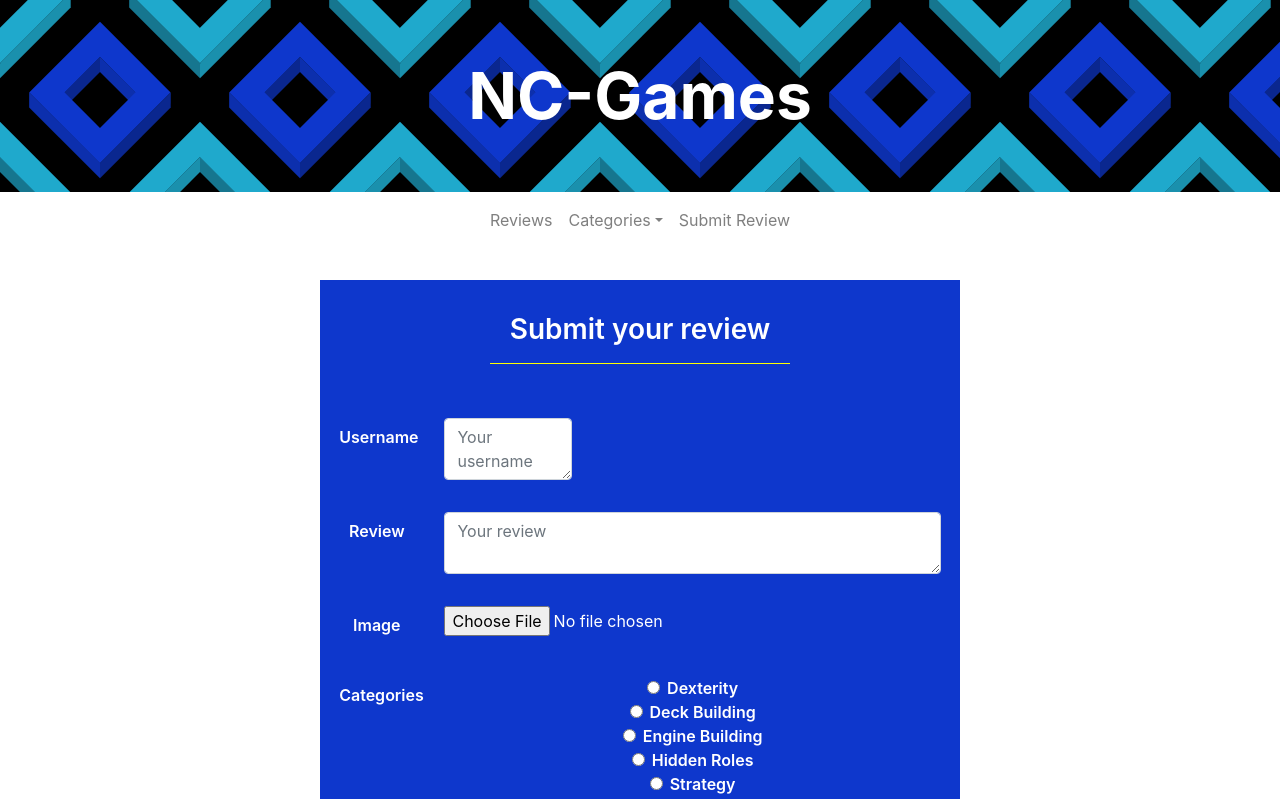
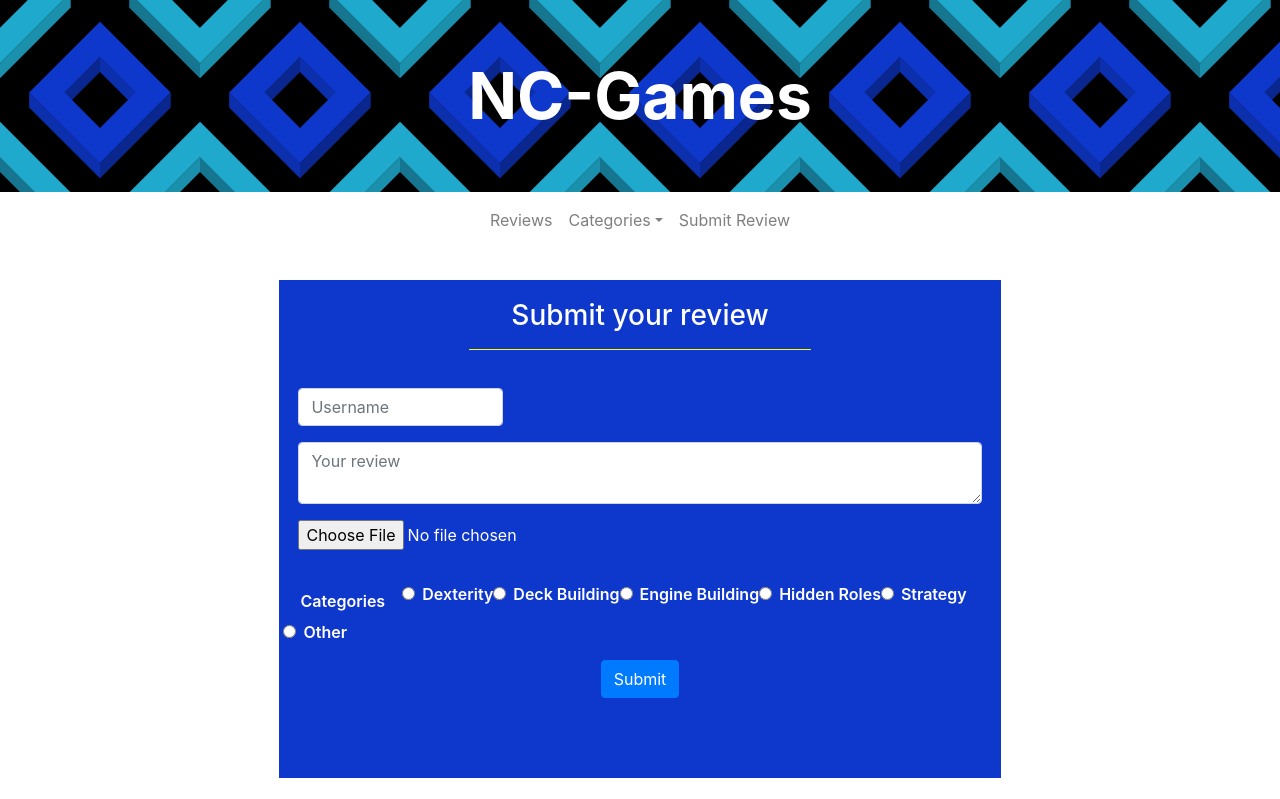
Before and after one commit to juliettecurran/nc-games, a React (Create React App) app: page /new-review in a window 1280 px wide. Shown: the top 799 px of the page. Built offline with nearby package versions, Linux system fonts and the light colour scheme.

Commit message:
Adjusted form styling &  added comment input area

```diff
--- a/src/App.js
+++ b/src/App.js
@@ -29,7 +29,6 @@ function App() {
             <AllReviews selectedCategory={selectedCategory} />
           </Route>
           <Route exact path='/reviews/:review_id'>
-            {/*also by category? */}
             <SingleReview />
           </Route>
           <Route exact path='/new-review'>
--- a/src/Components/Post/NewReviewForm.jsx
+++ b/src/Components/Post/NewReviewForm.jsx
@@ -3,49 +3,48 @@ import Form from 'react-bootstrap/Form';
 import Button from 'react-bootstrap/Button';
 import Col from 'react-bootstrap/Col';
 import Row from 'react-bootstrap/Row';
+import InputGroup from 'react-bootstrap/InputGroup';
+import FormControl from 'react-bootstrap/FormControl';
 import '././newReviewForm.css';
 
 const NewReviewForm = () => {
   return (
     <div>
+      <div class='container'>
         <Form className='postReviewForm'>
+          <div class='formHeader'>
             <h3>Submit your review</h3>
             <hr></hr>
-        <Form.Group as={Row} className='mb-3' controlId='formHorizontalEmail'>
-          <Form.Label column sm={2}>
-            Username
-          </Form.Label>
-          <Col sm={3}>
-            <Form.Control as='textarea' placeholder='Your username' />
+          </div>
+          <div class='username'>
+            <Form.Group as={Row} controlId='username'>
+              <Col sm={12} md={12}>
+                <FormControl id='inlineFormInputGroup' placeholder='Username' />
               </Col>
             </Form.Group>
-
-        <Form.Group
-          as={Row}
-          className='mb-3'
-          controlId='formHorizontalPassword'
-        >
-          <Form.Label column sm={2}>
-            Review
-          </Form.Label>
-          <Col sm={10}>
+          </div>
+          <div class='review'>
+            <Form.Group as={Row} className='mb-3' controlId='review'>
+              <Col sm={12} md={12}>
                 <Form.Control as='textarea' placeholder='Your review' />
               </Col>
             </Form.Group>
+          </div>
+          <div class='uploadFile'>
             <Form.Group as={Row} className='mb-3' controlId='formFile'>
-          <Form.Label column sm={2}>
-            Image
-          </Form.Label>
-          <Col sm={10}>
+              <Col md={10}>
                 <Form.Control type='file' />
               </Col>
             </Form.Group>
+          </div>
+          <div class='categories'>
             <fieldset>
+              <Form.Group></Form.Group>
               <Form.Group as={Row} className='mb-3'>
                 <Form.Label as='legend' column sm={2}>
                   Categories
                 </Form.Label>
-            <Col sm={10}>
+
                 <Form.Check
                   type='radio'
                   label='Dexterity'
@@ -82,18 +81,18 @@ const NewReviewForm = () => {
                   name='formHorizontalRadios'
                   id='formHorizontalRadios3'
                 />
-            </Col>
               </Form.Group>
             </fieldset>
-
+          </div>
+          <div class='submitBtn'>
             <Form.Group as={Row} className='mb-3'>
-          <Col sm={{ span: 10, offset: 2 }}>
               <Button className='submitBtn' type='submit'>
                 Submit
               </Button>
-          </Col>
             </Form.Group>
+          </div>
         </Form>
+      </div>
     </div>
   );
 };
--- a/src/Components/Post/newReviewForm.css
+++ b/src/Components/Post/newReviewForm.css
@@ -1,6 +1,7 @@
 .postReviewForm {
   margin: auto;
-  width: 50%;
+
+  width: 65%;
   background-color: #0e37cc;
   padding: 1.2em;
   margin-top: 2em;
@@ -8,6 +9,10 @@
   color: white;
   font-weight: 600;
   margin-bottom: 5em;
+}
+
+.formHeader {
+  grid-area: formHeader;
 }
 
 hr {
@@ -19,17 +24,23 @@ hr {
   height: 1px;
   margin-bottom: 2.4em;
 }
+.username {
+  grid-area: username;
+  width: 30%;
+}
 
-h3 {
-  padding-top: 0.5em;
-  font-weight: 600;
+.review {
+  grid-area: review;
+}
+
+.uploadFile {
+  grid-area: uploadFile;
+}
+
+.categories {
+  grid-area: categories;
 }
 
 .submitBtn {
-  color: white;
-  font-weight: 600;
+  grid-area: submitBtn;
 }
-
-.mb-3 {
-  padding-top: 1em;
-}
--- a/src/Components/ReviewByID/SingleReview.jsx
+++ b/src/Components/ReviewByID/SingleReview.jsx
@@ -2,8 +2,12 @@ import axios from 'axios';
 import React, { useState, useEffect } from 'react';
 import { useParams } from 'react-router-dom';
 import useVote from '../../Hooks/useVote';
-import heartDice from '../../imgs/heartDice.svg';
 import Badge from 'react-bootstrap/Badge';
+import Form from 'react-bootstrap/Form';
+import Button from 'react-bootstrap/Button';
+import Row from 'react-bootstrap/Row';
+import Col from 'react-bootstrap/Col';
+import FormControl from 'react-bootstrap/FormControl';
 import { getComments } from '../../utils/api';
 import '././singleReview.css';
 
@@ -54,6 +58,30 @@ const SingleReview = () => {
         <ul className='commentsList'>
           <h3>Comments</h3>
           <hr className='commentDivider'></hr>
+          <section className='commentArea'>
+            <Form>
+              <Form.Group as={Row} controlId='username'>
+                <Col sm={12} md={12}>
+                  <FormControl
+                    id='inlineFormInputGroup'
+                    placeholder='Username'
+                  />
+                </Col>
+              </Form.Group>
+              <Form.Group as={Row} className='mb-3' controlId='review'>
+                <Col sm={12} md={12}>
+                  <Form.Control as='textarea' placeholder='Your comment' />
+                </Col>
+              </Form.Group>
+
+              <Form.Group as={Row} className='mb-3'>
+                <Button className='submitBtn' type='submit'>
+                  Submit
+                </Button>
+              </Form.Group>
+            </Form>
+          </section>
+
           {comments.map((comment) => {
             return (
               <li key={comment.comment_id}>
--- a/src/Components/ReviewByID/singleReview.css
+++ b/src/Components/ReviewByID/singleReview.css
@@ -13,11 +13,23 @@
   margin-bottom: 2.4em;
 }
 
+.commentArea {
+  width: 70%;
+  margin: auto;
+  margin-bottom: 5em;
+  background-color: white;
+  padding: 1.5em;
+}
+
+.submitBtn {
+  margin: auto;
+}
+
 .comments {
   background-color: #dce5e5;
   width: 65%;
   padding: 3em;
-  margin-bottom: 3em;
+  margin-bottom: 1em;
   margin: auto;
 }
 
--- a/src/Components/Reviews/AllReviews.jsx
+++ b/src/Components/Reviews/AllReviews.jsx
@@ -39,6 +39,7 @@ const AllReviews = () => {
                     </Card.Title>
                   </Link>
                   <Card.Text>by {review.owner}</Card.Text>
+                  {/*  if category = dexterity, background red, link to/category/dexterity */}
                   <Card.Text>Category: {review.category}</Card.Text>
 
                   <Badge className='voteBadge' pill bg='primary'>
--- a/src/Components/Reviews/allReviews.css
+++ b/src/Components/Reviews/allReviews.css
@@ -10,9 +10,8 @@
 }
 
 .cardTitle {
-  background-color: navy;
+  background-color: #0e37cc;
   color: white;
-  margin: 0;
   padding: 0.4em;
 }
 
```
Also changed, not shown: src/Components/Post/scrap2.jsx (added, +139 -0 lines). Lines whose indentation alone changed are shown as unchanged.
